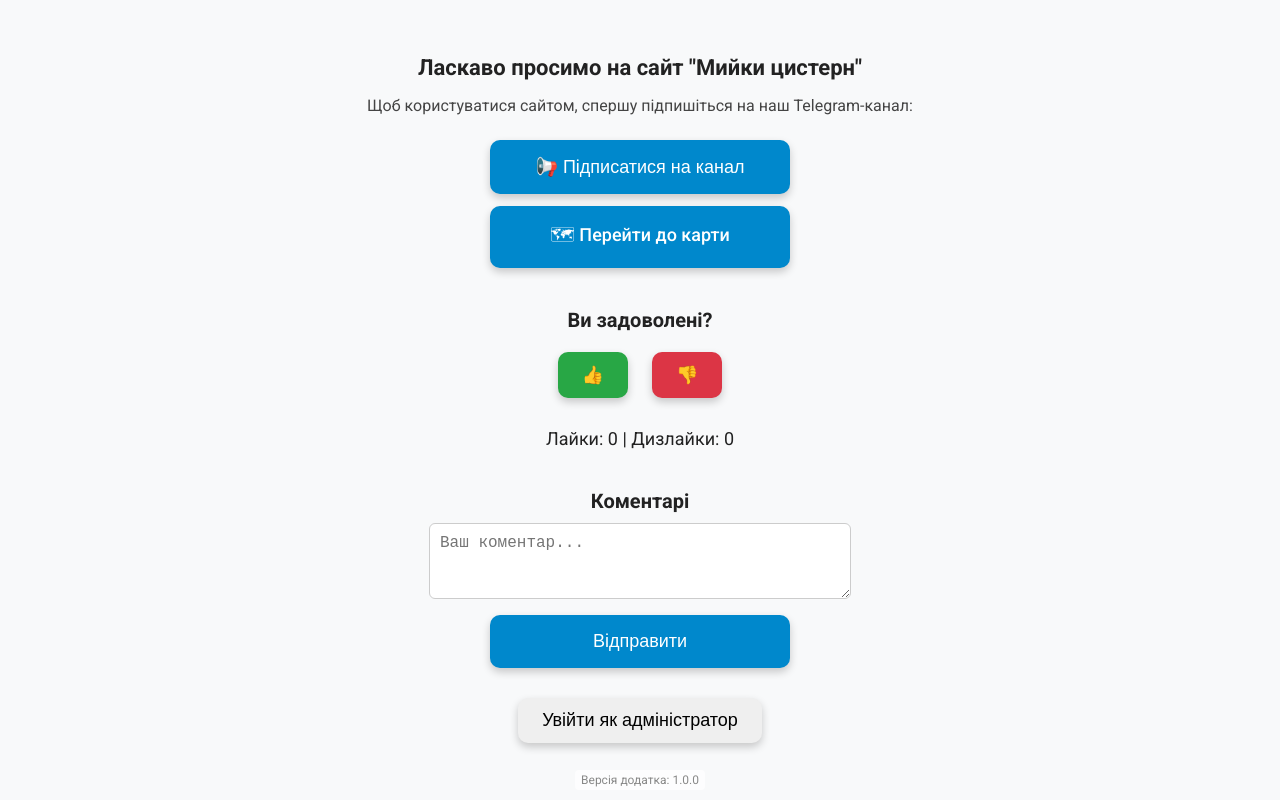
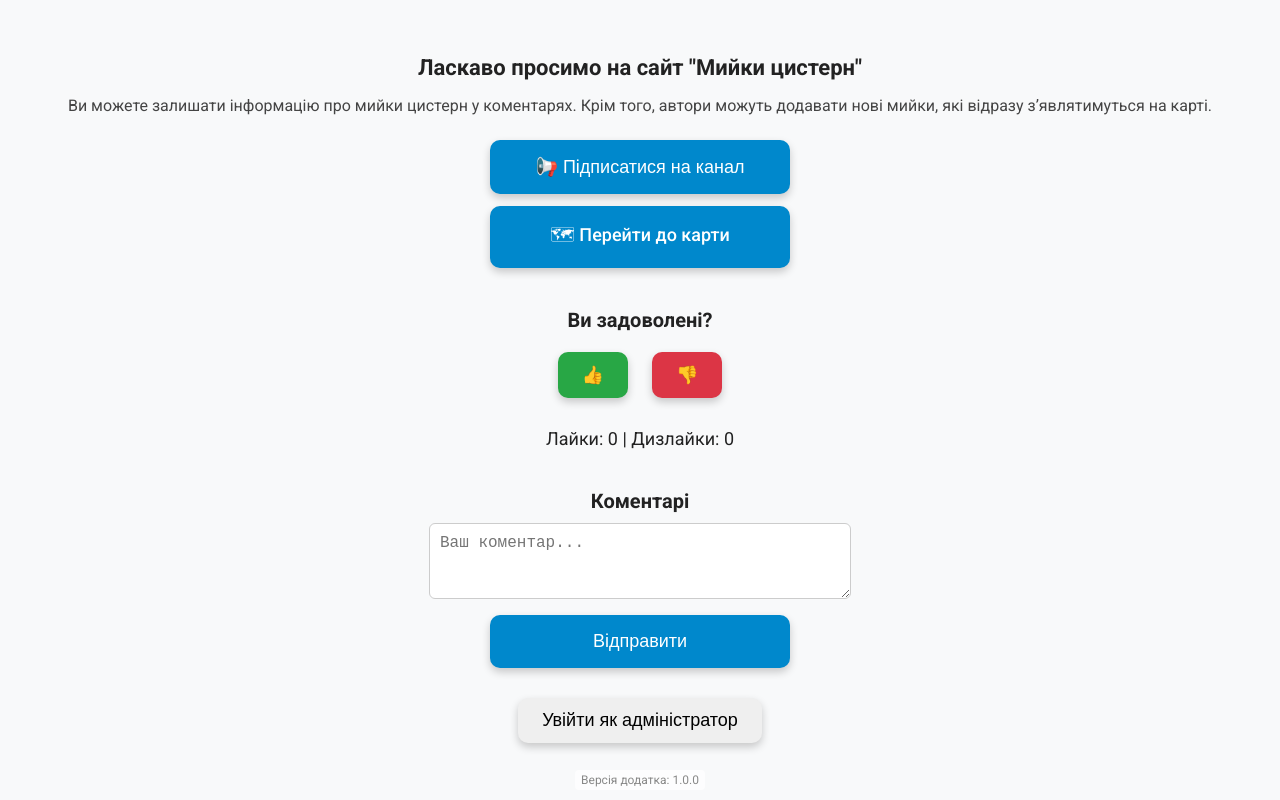
Before and after one commit to Atik-wasch/MiykyCystern, a plain HTML site: page index.html in a window 1280 px wide. Drawn offline with Linux system fonts and the light colour scheme; no server answers.

Commit message:
Update index.html

```diff
--- a/index.html
+++ b/index.html
@@ -28,7 +28,7 @@ textarea { width: 80%; max-width: 400px; padding: 10px; font-size: 16px; border-
 <body>
 
 <h1>Ласкаво просимо на сайт "Мийки цистерн"</h1>
-<p>Щоб користуватися сайтом, спершу підпишіться на наш Telegram-канал:</p>
+<p>Ви можете залишати інформацію про мийки цистерн у коментарях. Крім того, автори можуть додавати нові мийки, які відразу з’являтимуться на карті.</p>
 
 <button class="btn-main" onclick="openTelegram()">📢 Підписатися на канал</button>
 <a class="btn-main" href="map.html">🗺 Перейти до карти</a>
```
